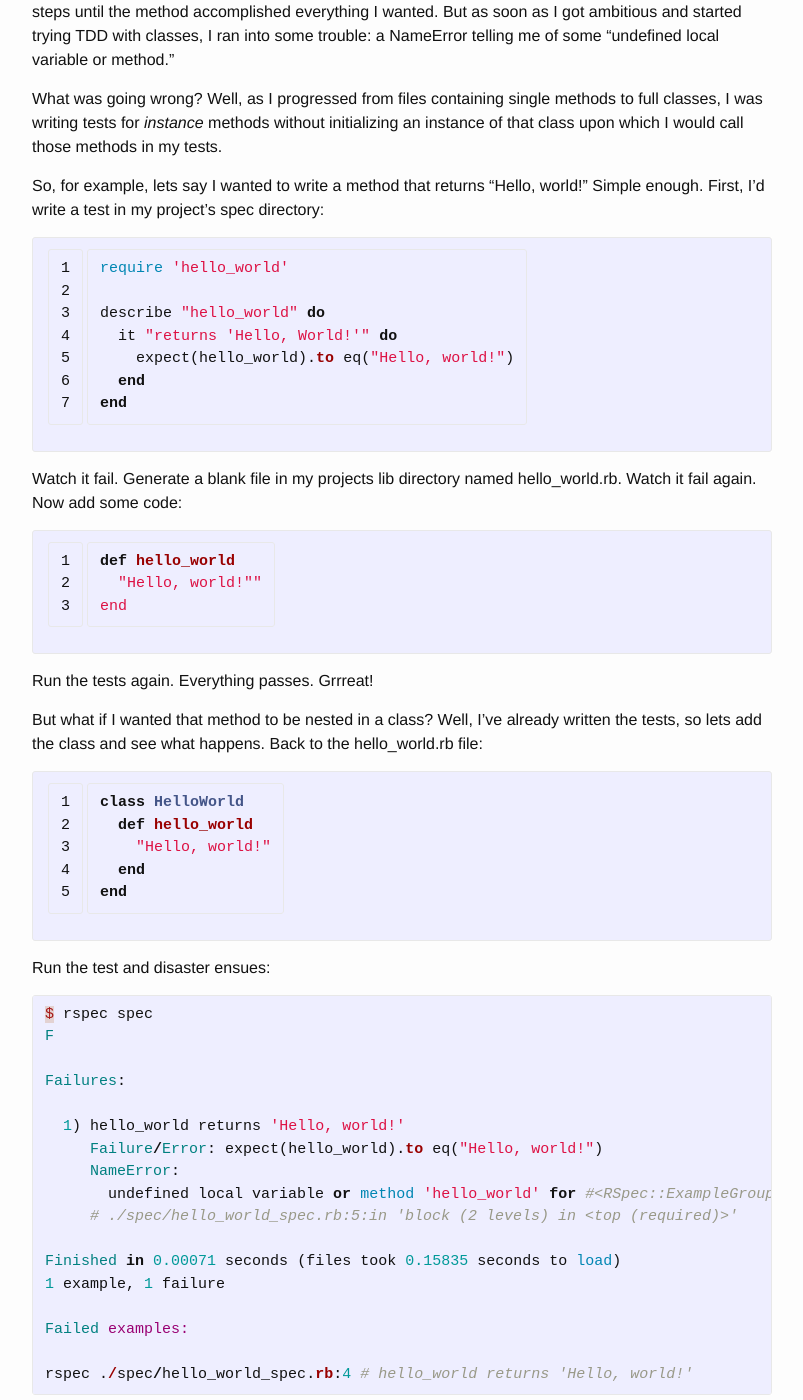
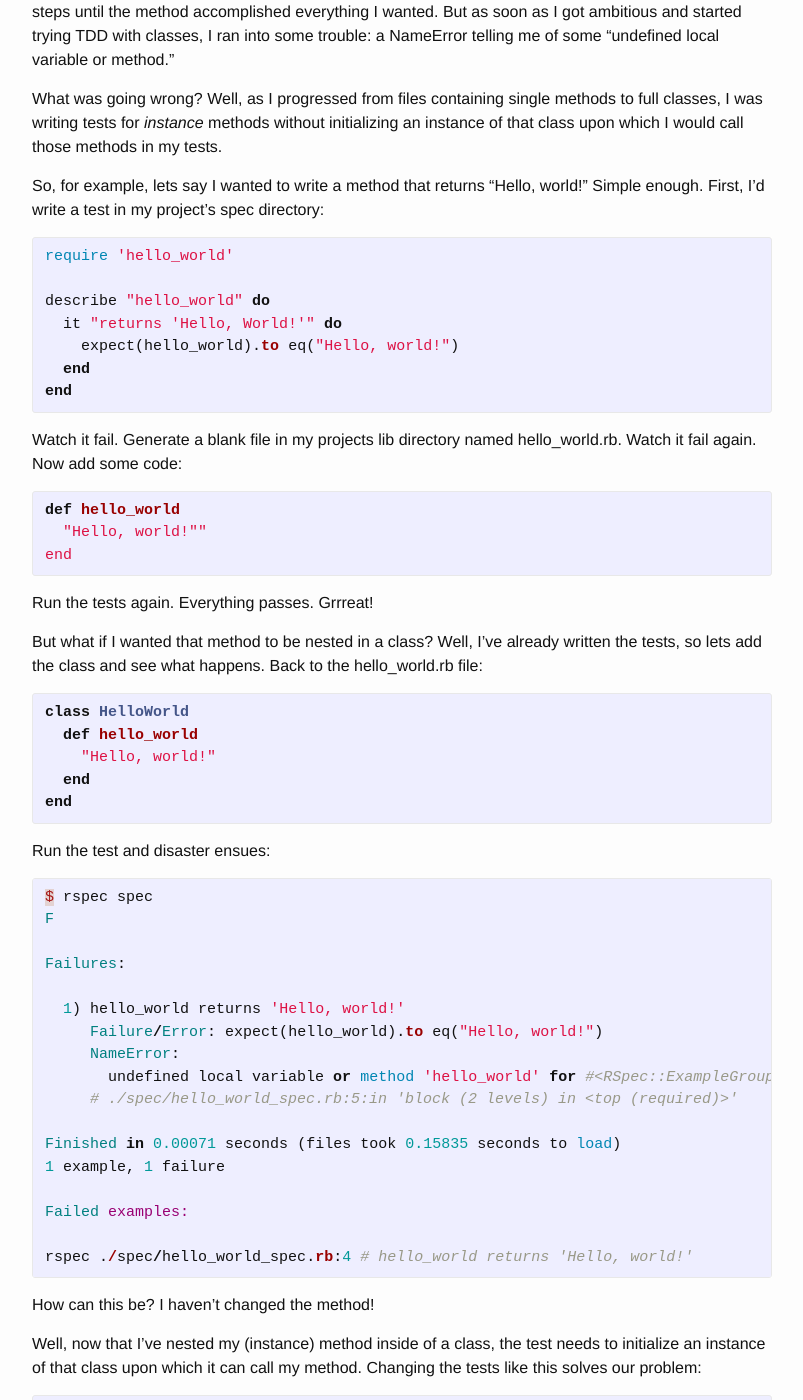
Before and after one commit to rmulhol/rmulhol.github.io, a Jekyll site: the page built from _posts/2004-09-14-testing-instance-methods.markdown, in a window 1280 px wide and 1400 px high, scrolled down 314 px. Shown: the whole window, without its empty margins (238-1041 px from the left). Built offline with Jekyll 4.4.1, drawn with Linux system fonts in a browser that asks for light colours; some of the changed text lies outside the part shown.

Commit message:
revise code snippets

```diff
--- a/_posts/2004-09-14-testing-instance-methods.markdown
+++ b/_posts/2004-09-14-testing-instance-methods.markdown
@@ -11,7 +11,7 @@ What was going wrong? Well, as I progressed from files containing single methods
 
 So, for example, lets say I wanted to write a method that returns “Hello, world!” Simple enough. First, I’d write a test in my project’s spec directory:
 
-{% highlight ruby linenos %}
+{% highlight ruby %}
 require 'hello_world'
 
 describe "hello_world" do
@@ -23,7 +23,7 @@ end
 
 Watch it fail. Generate a blank file in my projects lib directory named hello_world.rb. Watch it fail again. Now add some code:
 
-{% highlight ruby linenos %}
+{% highlight ruby %}
 def hello_world
   "Hello, world!""
 end
@@ -33,7 +33,7 @@ Run the tests again. Everything passes. Grrreat!
 
 But what if I wanted that method to be nested in a class? Well, I’ve already written the tests, so lets add the class and see what happens. Back to the hello_world.rb file:
 
-{% highlight ruby linenos %}
+{% highlight ruby %}
 class HelloWorld
   def hello_world
     "Hello, world!"
@@ -67,7 +67,7 @@ How can this be? I haven’t changed the method!
 
 Well, now that I’ve nested my (instance) method inside of a class, the test needs to initialize an instance of that class upon which it can call my method. Changing the tests like this solves our problem:
 
-{% highlight ruby linenos %}
+{% highlight ruby %}
 require 'hello_world'
 
 describe "hello_world" do
@@ -82,7 +82,7 @@ So, altogether, not too complicated. In order to test an instance methods, your
 
 Bonus side note: if you’re testing multiple instance methods, you can DRY up your code by initializing your instance just once like so:
 
-{% highlight ruby linenos %}
+{% highlight ruby %}
 require 'hello_world'
 
 describe "hello_world" do
```
